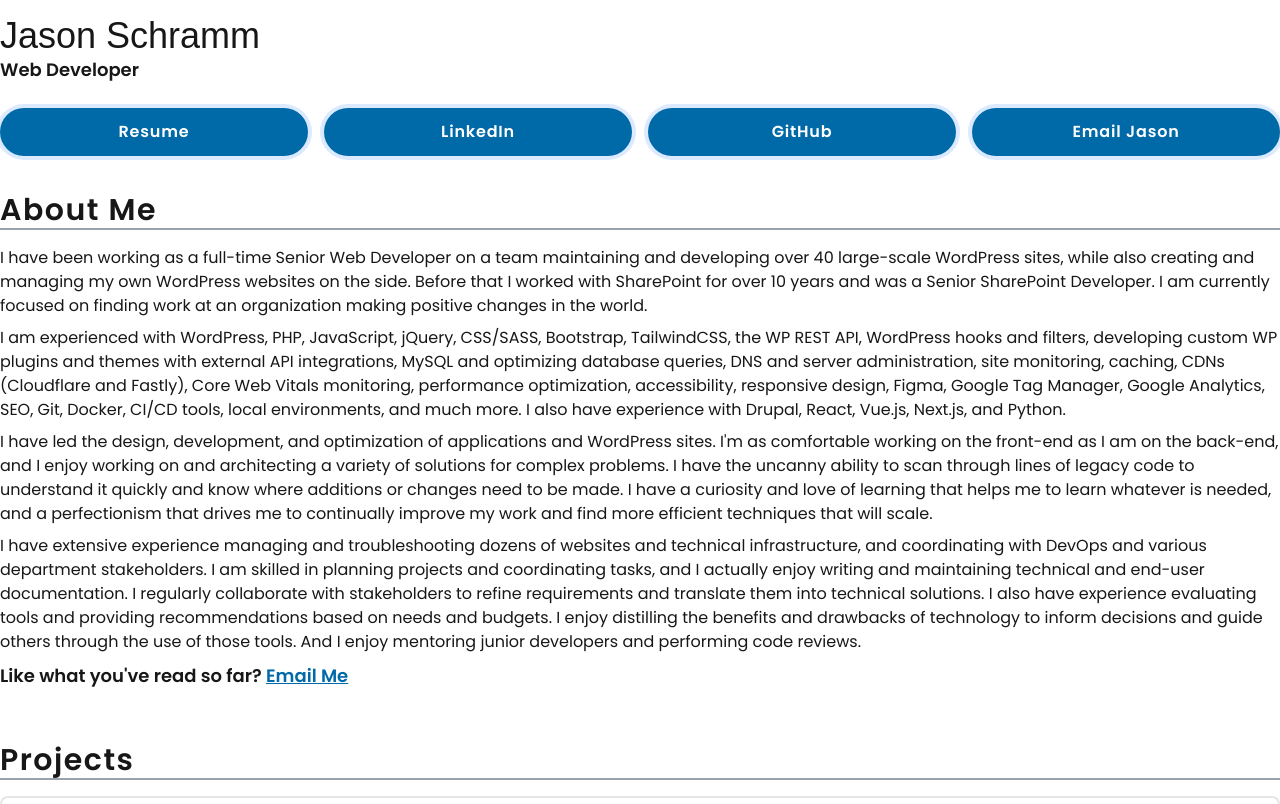
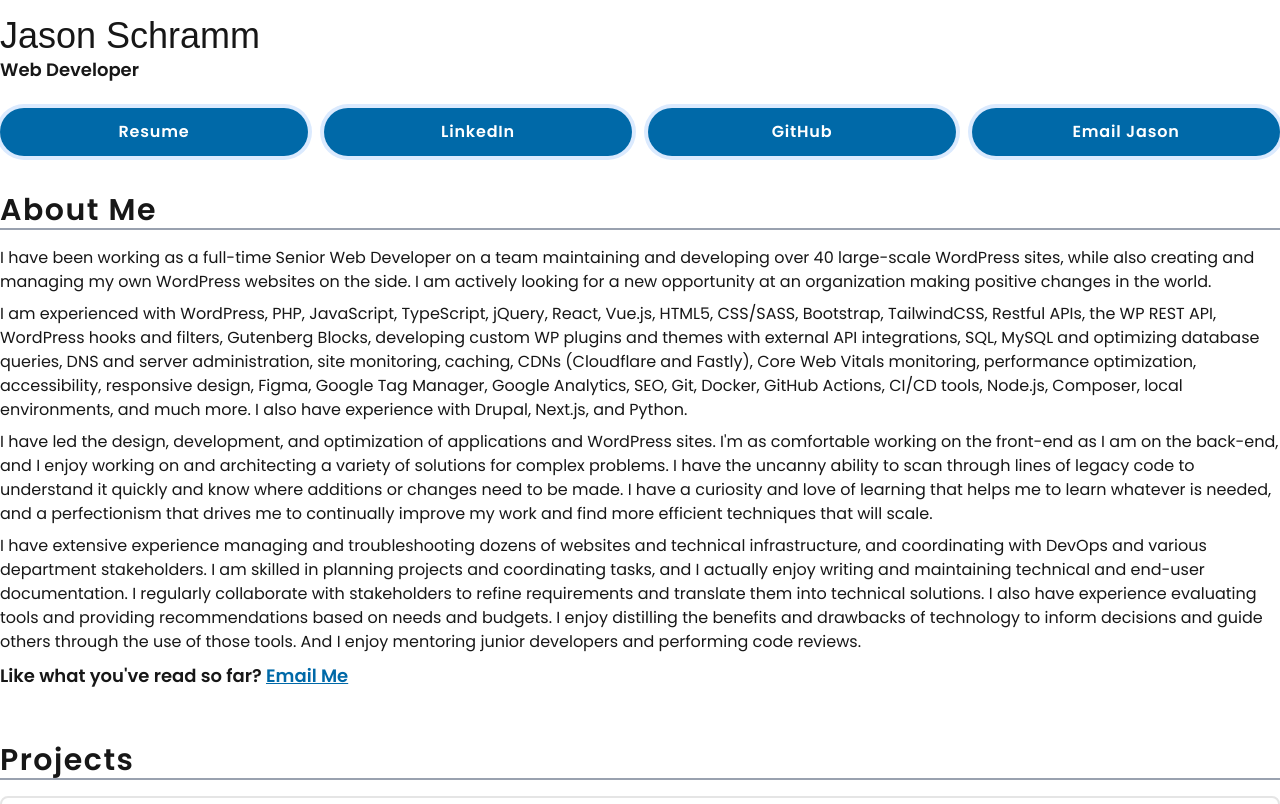
Before and after one commit to jruns/jruns.github.io, a Next.js app: page / in a window 1280 px wide. Shown: the top 804 px of the page. Built offline with nearby package versions, Linux system fonts and the light colour scheme; a web font is replaced by a local one.

Commit message:
Update About section

```diff
--- a/src/app/page.tsx
+++ b/src/app/page.tsx
@@ -23,8 +23,8 @@ export default function Home() {
         </div>
         <div className="mt-3 mb-6 flex flex-col">
             <h1 className="text-3xl font-semibold tracking-wider font-poppins border-b-2 border-gray-400">About Me</h1>
-            <p className="mt-4 font-poppins text-base">I have been working as a full-time Senior Web Developer on a team maintaining and developing over 40 large-scale WordPress sites, while also creating and managing my own WordPress websites on the side. Before that I worked with SharePoint for over 10 years and was a Senior SharePoint Developer. I am currently focused on finding work at an organization making positive changes in the world.</p>
-            <p className="mt-4 sm:mt-2 font-poppins text-base">I am experienced with WordPress, PHP, JavaScript, jQuery, CSS/SASS, Bootstrap, TailwindCSS, the WP REST API, WordPress hooks and filters, developing custom WP plugins and themes with external API integrations, MySQL and optimizing database queries, DNS and server administration, site monitoring, caching, CDNs (Cloudflare and Fastly), Core Web Vitals monitoring, performance optimization, accessibility, responsive design, Figma, Google Tag Manager, Google Analytics, SEO, Git, Docker, CI/CD tools, local environments, and much more. I also have experience with Drupal, React, Vue.js, Next.js, and Python.</p>
+            <p className="mt-4 font-poppins text-base">I have been working as a full-time Senior Web Developer on a team maintaining and developing over 40 large-scale WordPress sites, while also creating and managing my own WordPress websites on the side. I am actively looking for a new opportunity at an organization making positive changes in the world.</p>
+            <p className="mt-4 sm:mt-2 font-poppins text-base">I am experienced with WordPress, PHP, JavaScript, TypeScript, jQuery, React, Vue.js, HTML5, CSS/SASS, Bootstrap, TailwindCSS, Restful APIs, the WP REST API, WordPress hooks and filters, Gutenberg Blocks, developing custom WP plugins and themes with external API integrations, SQL, MySQL and optimizing database queries, DNS and server administration, site monitoring, caching, CDNs (Cloudflare and Fastly), Core Web Vitals monitoring, performance optimization, accessibility, responsive design, Figma, Google Tag Manager, Google Analytics, SEO, Git, Docker, GitHub Actions, CI/CD tools, Node.js, Composer, local environments, and much more. I also have experience with Drupal, Next.js, and Python.</p>
             <p className="mt-4 sm:mt-2 font-poppins text-base">I have led the design, development, and optimization of applications and WordPress sites. I&apos;m as comfortable working on the front-end as I am on the back-end, and I enjoy working on and architecting a variety of solutions for complex problems. I have the uncanny ability to scan through lines of legacy code to understand it quickly and know where additions or changes need to be made. I have a curiosity and love of learning that helps me to learn whatever is needed, and a perfectionism that drives me to continually improve my work and find more efficient techniques that will scale.</p>
             <p className="mt-4 sm:mt-2 font-poppins text-base">I have extensive experience managing and troubleshooting dozens of websites and technical infrastructure, and coordinating with DevOps and various department stakeholders. I am skilled in planning projects and coordinating tasks, and I actually enjoy writing and maintaining technical and end-user documentation. I regularly collaborate with stakeholders to refine requirements and translate them into technical solutions. I also have experience evaluating tools and providing recommendations based on needs and budgets. I enjoy distilling the benefits and drawbacks of technology to inform decisions and guide others through the use of those tools. And I enjoy mentoring junior developers and performing code reviews.</p>
             <p className="mt-4 sm:mt-2 font-poppins text-lg font-semibold">Like what you&apos;ve read so far? <a href="mailto:jason.schramm@gmail.com" className="text-buttons underline" target="_blank">Email Me</a></p>
```
